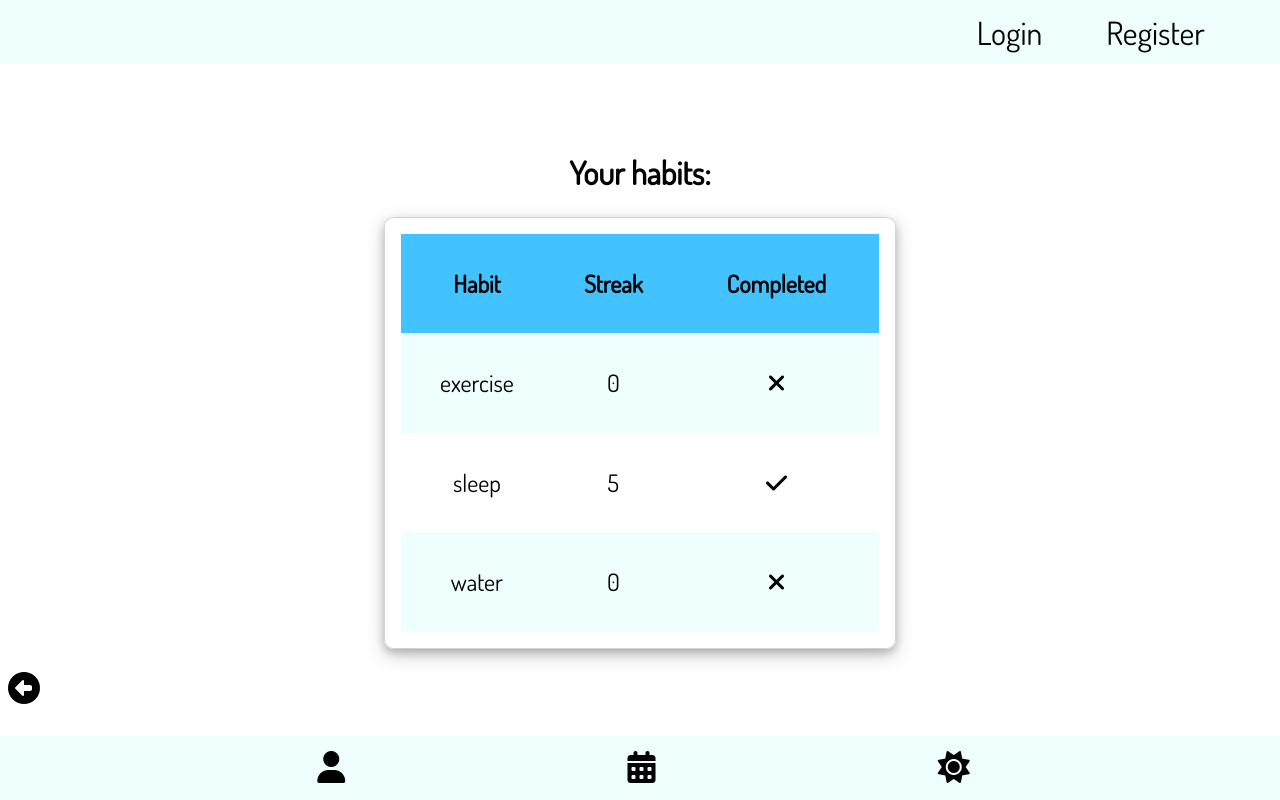
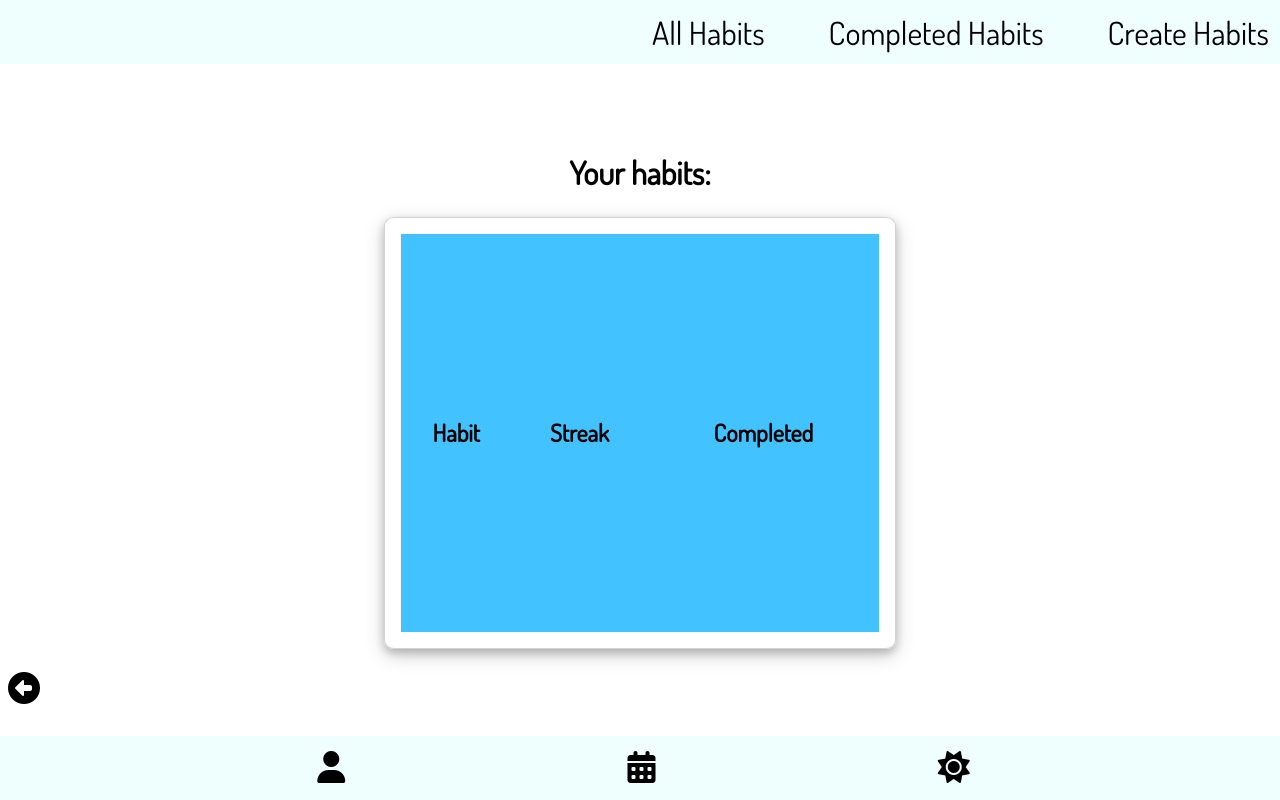
Before and after one commit to LAP2GroupProject/server-side, a website: page client/user_habit.html in a window 1280 px wide. Drawn offline with nearby package versions, Linux system fonts and the light colour scheme.

Commit message:
change content of nav bar for logged in users

```diff
--- a/client/user_habit.html
+++ b/client/user_habit.html
@@ -38,15 +38,17 @@
         <i class="fa-solid fa-bars" id="bars"></i>
       </div>
       <ul id="mobileNavLinksBg">
-        <li><a href="./index.html">Login</a></li>
-        <li><a href="./register.html">Register</a></li>
+        <li><a href="./user_habit.html">All Habits</a></li>
+        <li><a href="../user_habit_completed.html">Completed Habits</a></li>
+        <li><a href="./create_habit.html">Create Habits</a></li>
       </ul>
     </nav>
 
     <!-- nav for larger screens -->
     <nav id="navBarLargeBg">
-      <a href="./index.html">Login</a>
-      <a href="./register.html">Register</a>
+      <a href="./user_habit.html">All Habits</a>
+      <a href="../user_habit_completed.html">Completed Habits</a>
+      <a href="./create_habit.html">Create Habits</a>
     </nav>
 
     <aside id="leftArrow">
@@ -56,8 +58,6 @@
     <main id="userHabitPg">
       <header>
         <h1>Your habits:</h1>
-        <!-- <h2>I will sleep for <span>[6]</span> hours</h2>
-        <h2>Most recent completion streak <span>[5]</span></h2> -->
       </header>
 
         <table id="displayUserHabits" cellspacing="0">
@@ -65,21 +65,6 @@
             <th>Habit</th>
             <th>Streak</th>
             <th>Completed</th>
-          </tr>
-          <tr>
-            <td>exercise</td>
-            <td>0</td>
-            <td><i class="fa-solid fa-xmark"></i></td>
-          </tr>
-          <tr>
-            <td>sleep</td>
-            <td>5</td>
-            <td><i class="fa-solid fa-check"></i></td>
-          </tr>
-          <tr>
-            <td>water</td>
-            <td>0</td>
-            <td><i class="fa-solid fa-xmark"></i></td>
           </tr>
         </table>
 
```
Also changed, not shown: client/create_habit.html (+6 -17 lines), client/user_habit_completed.html (+6 -4 lines).
